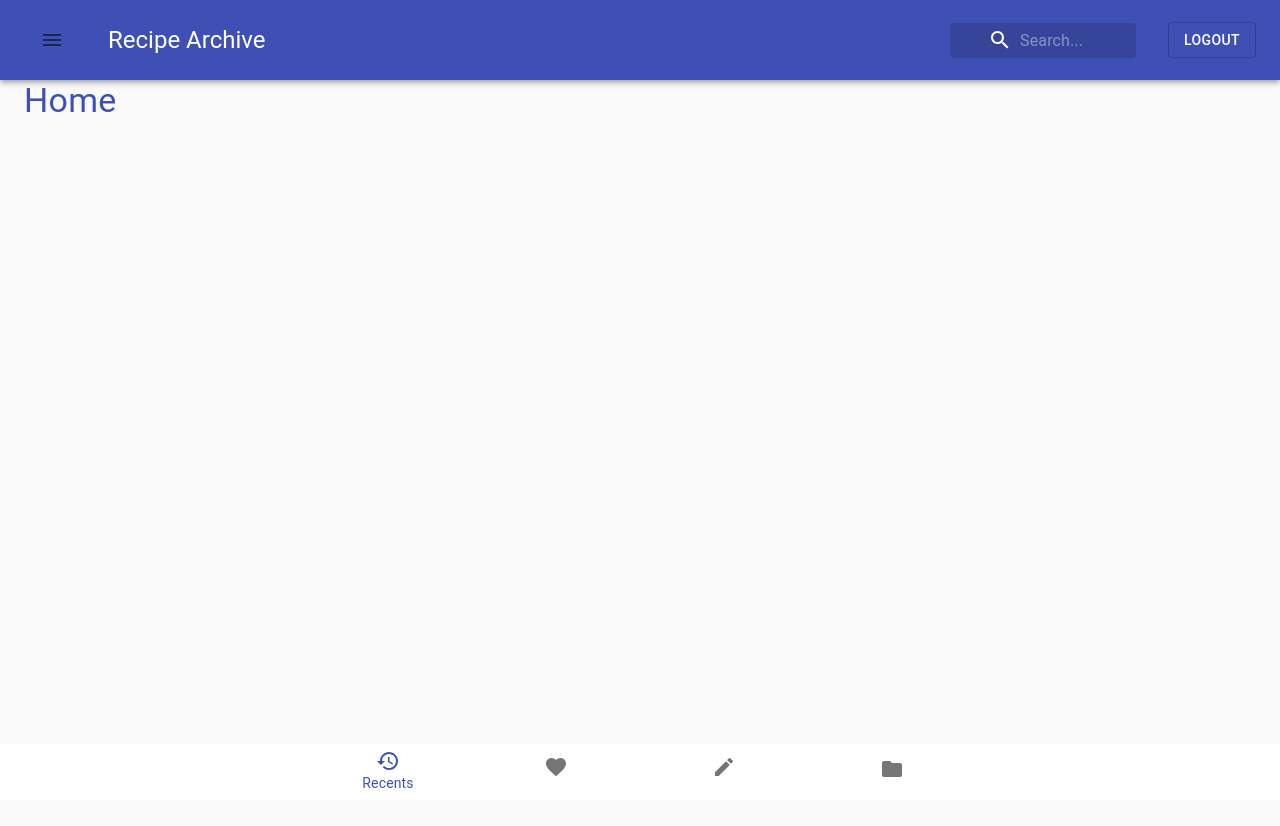
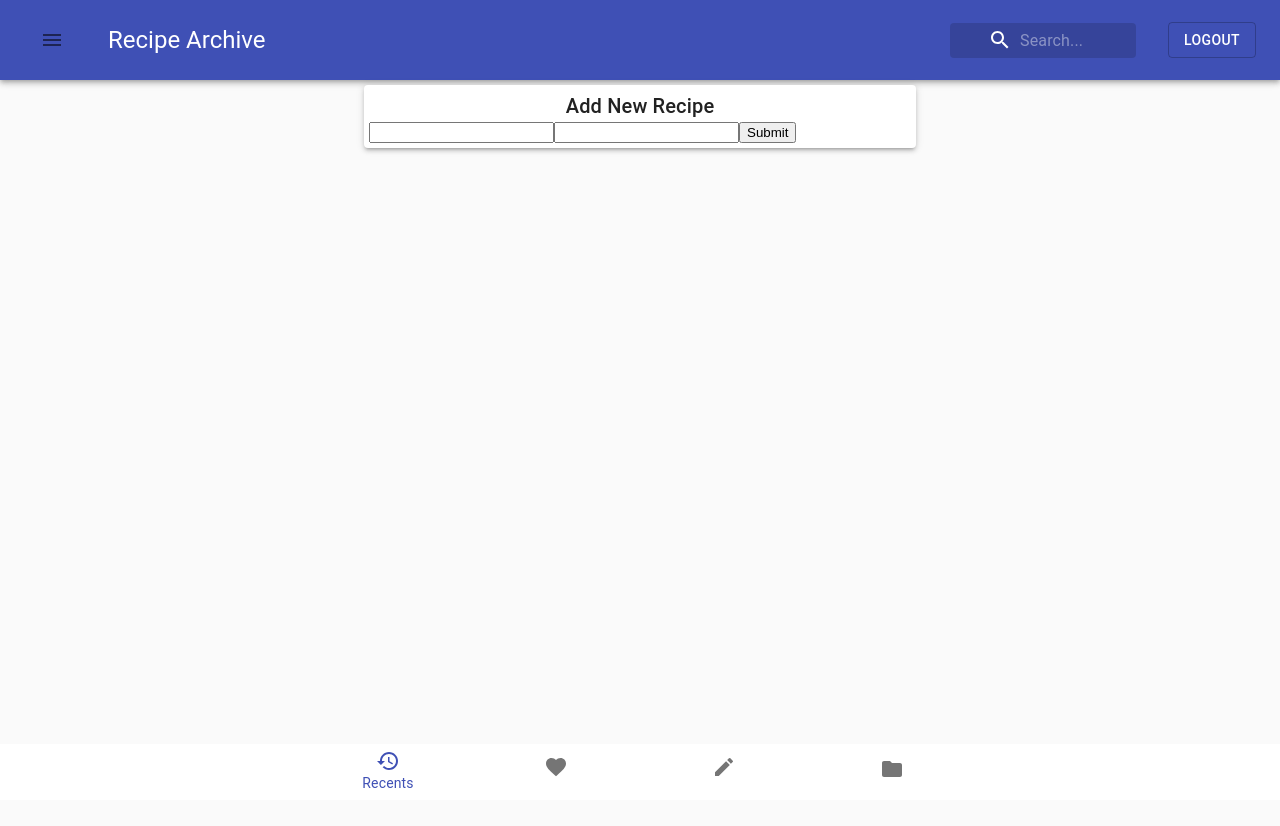
Before and after one commit to Xbjornsen/RecipeX, a React (Create React App) app: page /NewRecipe in a window 1280 px wide. Shown: the top 826 px of the page. After the commit the page ends 800 px from the top, so only its background shows below. Built offline with nearby package versions, Linux system fonts and the light colour scheme.

Commit message:
created a new branch for recipe forms

```diff
--- a/src/App.js
+++ b/src/App.js
@@ -13,6 +13,7 @@ import Home from "./components/Home";
 import About from "./components/About";
 import HeaderMenu from "./components/HeaderMenu";
 
+
 export const App = () => {
   // const classes = useStyles();
 
@@ -22,7 +23,7 @@ export const App = () => {
         <CssBaseline />
         <HeaderMenu/>
         <Switch>
-          <Route Exact path="/" component={Home} />
+          <Route exact path="/" component={Home} />
             <Route path="/About" component={About} />
             <Route path="/Account" component={Account} />
             <Route path="/Favourites" component={Favourites} />
--- a/src/components/DataBaseComponents/Add.js
+++ b/src/components/DataBaseComponents/Add.js
@@ -1,5 +1,6 @@
 import React, { useState } from "react";
 import firebase from "firebase";
+import { Button, TextField } from '@material-ui/core';
 
 
 
@@ -29,8 +30,8 @@ const Add = () => {
 
     return (
         <div >
-            <input onBlur={getValue} type='text' />
-            <button type='button' onClick={addValue}>Add</button>
+            <TextField variant="outlined" onBlur={getValue} type='text' />
+            <Button type='button' onClick={addValue}>Add</Button>
 
         </div>
     )
--- a/src/components/NewRecipe.js
+++ b/src/components/NewRecipe.js
@@ -1,23 +1,61 @@
-import { Container } from '@material-ui/core';
-import { makeStyles } from '@material-ui/core';
-import React from 'react';
+import { Container, Typography, Paper, Input } from "@material-ui/core";
+import { makeStyles } from "@material-ui/core";
+import { useForm } from "react-hook-form";
+import React, {useState} from "react";
+import Add from "./DataBaseComponents/Add";
+import firebase from "firebase";
 
 const useStyles = makeStyles((theme) => ({
-
-    root: {
-
-    },
-}))
+  container: {
+    paddingTop: 5,
+  },
+  paper: {
+    padding: 5,
+  },
+}));
 
 export default function NewRecipe() {
 
-    const classes = useStyles();
+  const classes = useStyles();
+  const db = firebase.firestore();
+  //const onSubmit = data => console.log(data);
 
-    return (
-        <div className={classes.root}>
-            <Container>
-                New Recipe
-            </Container>
-        </div>
-    )
+  const {
+    register,
+    formState: { errors },
+    handleSubmit,
+  } = useForm();
+
+
+  const onSubmit = data => {
+    db.collection("Recipes")
+        .add(data)
+      .then(function () {
+        console.log("Value successfully written!");
+      })
+      .catch(function (error) {
+        console.log("Error writing Value: ", error);
+      });
+  };
+
+  return (
+    <div className={classes.container}>
+      <Container maxWidth="sm">
+        <Paper elevation={3} className={classes.paper}>
+          <Typography variant="h6" align="center">
+            Add New Recipe
+          </Typography>
+          <form onSubmit={handleSubmit(onSubmit)}>
+            <input {...register("Title", { required: true })} />
+            {errors.firstName?.type === "required" && "Title is required"}
+
+            <input {...register("Serving Size", { required: true })} />
+            {errors.lastName && "Serving size is required"}
+
+            <input type="submit" />
+          </form>
+        </Paper>
+      </Container>
+    </div>
+  );
 }
--- a/src/firebase.js
+++ b/src/firebase.js
@@ -10,6 +10,6 @@ const firebaseConfig = {
   appId: process.env.REACT_APP_appId,
 };
 
-const fire = firebase.initializeApp(firebaseConfig);
+const Fire = firebase.initializeApp(firebaseConfig);
 
-export default fire;
+export default Fire;
--- a/src/index.js
+++ b/src/index.js
@@ -1,6 +1,8 @@
 import React from 'react';
 import ReactDOM from 'react-dom';
 import {App} from './App';
+import Fire from './firebase';
+
 
 ReactDOM.render(
   <React.StrictMode>
```
Also changed, not shown: 1 other file (tests, documents, lock files or other folders).
